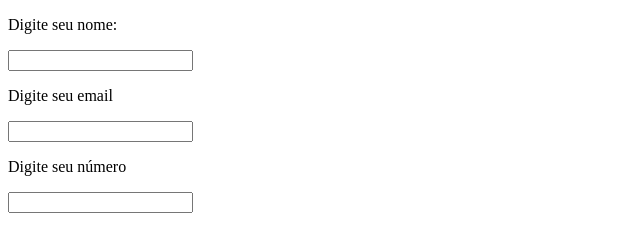
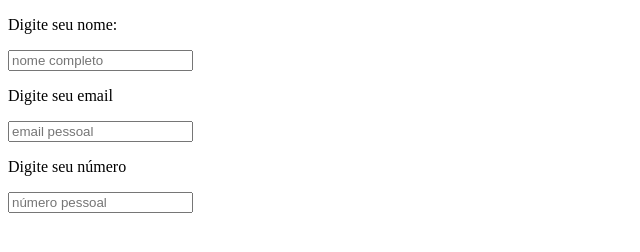
Before and after one commit to lliawrs/formul-rio, a plain HTML site: page index.html in a window 1280 px wide. Shown: the whole page, without its empty margins (0-640 px from the left). Drawn offline with Linux system fonts and the light colour scheme.

Commit message:
ffffffffff

```diff
--- a/index.html
+++ b/index.html
@@ -8,11 +8,11 @@
 <body>
   <form action="" method="post">
     <p>Digite seu nome:</p>
-    <input type="text" name="nome">
+    <input type="text" name="nome" placeholder="nome completo">
     <p>Digite seu email</p>
-    <input type="email" name="email próprio">
+    <input type="email" name="email próprio" placeholder="email pessoal">
     <p>Digite seu número</p>
-    <input type="number" name="phone">
+    <input type="number" name="phone" placeholder="número pessoal">
   </form>
 </body>
 </html>
```
